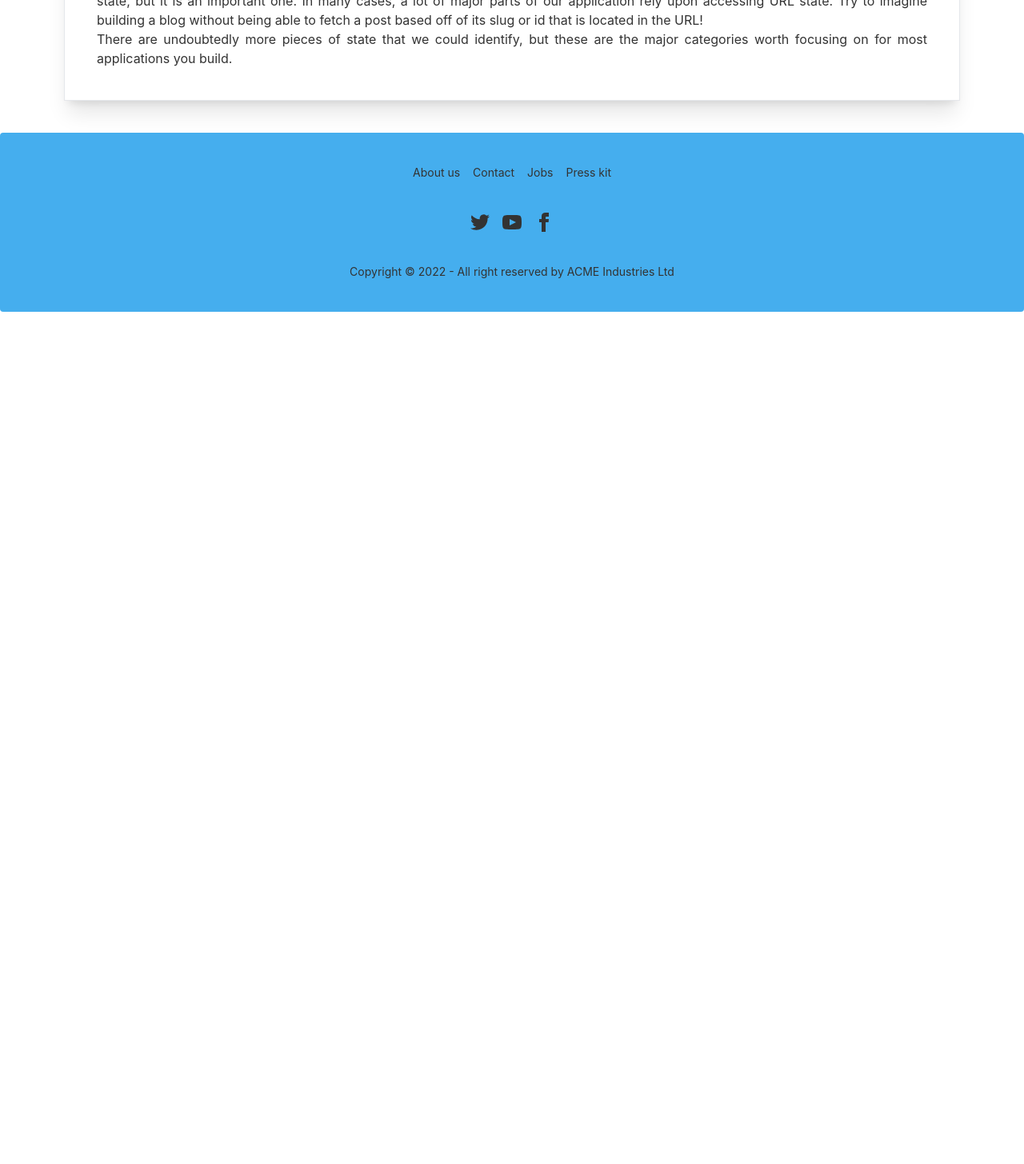
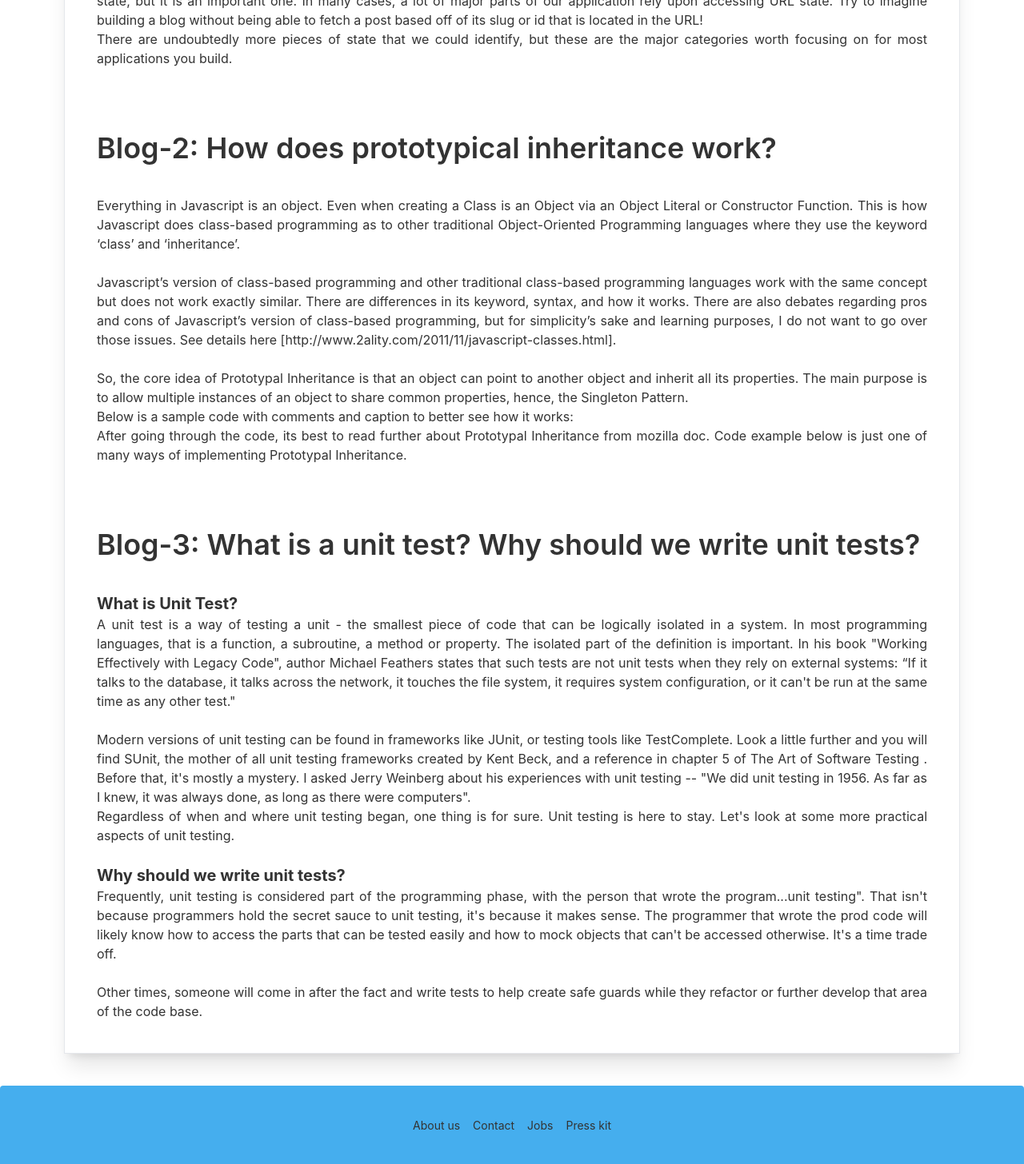
Before and after one commit to absoftlab99/phone-baba-resale-client, a React (Create React App) app: page /blog in a window 1280 px wide. Shown: the part 940-2396 px from the top of the page at 80% size. Before the commit the page ends 1330 px from the top, so only its background shows below. Built offline with nearby package versions, Linux system fonts and the light colour scheme.

Commit message:
second and third blog completed

```diff
--- a/src/Pages/Blog/Blog.js
+++ b/src/Pages/Blog/Blog.js
@@ -26,6 +26,28 @@ const Blog = () => {
                 There are undoubtedly more pieces of state that we could identify, but these are the major categories worth focusing on for most applications you build.
                 </p>
             </div>
+            <div className='p-10'>
+                <h1 className='text-4xl text-left font-semibold'>Blog-2: How does prototypical inheritance work?</h1>
+                <p className='text-justify mt-10'>
+                Everything in Javascript is an object. Even when creating a Class is an Object via an Object Literal or Constructor Function. This is how Javascript does class-based programming as to other traditional Object-Oriented Programming languages where they use the keyword ‘class’ and ‘inheritance’.<br></br><br></br>
+                Javascript’s version of class-based programming and other traditional class-based programming languages work with the same concept but does not work exactly similar. There are differences in its keyword, syntax, and how it works. There are also debates regarding pros and cons of Javascript’s version of class-based programming, but for simplicity’s sake and learning purposes, I do not want to go over those issues. See details here [http://www.2ality.com/2011/11/javascript-classes.html].<br></br><br></br>
+                So, the core idea of Prototypal Inheritance is that an object can point to another object and inherit all its properties. The main purpose is to allow multiple instances of an object to share common properties, hence, the Singleton Pattern.<br></br>
+                Below is a sample code with comments and caption to better see how it works:<br></br>
+                After going through the code, its best to read further about Prototypal Inheritance from mozilla doc. Code example below is just one of many ways of implementing Prototypal Inheritance.
+                </p>
+            </div>
+            <div className='p-10'>
+                <h1 className='text-4xl text-left font-semibold'>Blog-3: What is a unit test? Why should we write unit tests?</h1>
+                <p className='text-justify mt-10'>
+                <b className='text-xl'>What is Unit Test?</b><br></br>
+                A unit test is a way of testing a unit - the smallest piece of code that can be logically isolated in a system. In most programming languages, that is a function, a subroutine, a method or property. The isolated part of the definition is important. In his book "Working Effectively with Legacy Code", author Michael Feathers states that such tests are not unit tests when they rely on external systems: “If it talks to the database, it talks across the network, it touches the file system, it requires system configuration, or it can't be run at the same time as any other test."<br></br><br></br>
+                Modern versions of unit testing can be found in frameworks like JUnit, or testing tools like TestComplete. Look a little further and you will find SUnit, the mother of all unit testing frameworks created by Kent Beck, and a reference in chapter 5 of The Art of Software Testing . Before that, it's mostly a mystery. I asked Jerry Weinberg about his experiences with unit testing -- "We did unit testing in 1956. As far as I knew, it was always done, as long as there were computers".<br></br>
+                Regardless of when and where unit testing began, one thing is for sure. Unit testing is here to stay. Let's look at some more practical aspects of unit testing.<br></br><br></br>
+                <b className='text-xl'>Why should we write unit tests?</b><br></br>
+                Frequently, unit testing is considered part of the programming phase, with the person that wrote the program...unit testing". That isn't because programmers hold the secret sauce to unit testing, it's because it makes sense. The programmer that wrote the prod code will likely know how to access the parts that can be tested easily and how to mock objects that can't be accessed otherwise. It's a time trade off.<br></br><br></br>
+                Other times, someone will come in after the fact and write tests to help create safe guards while they refactor or further develop that area of the code base.
+                </p>
+            </div>
         </div>
     );
 };
```
